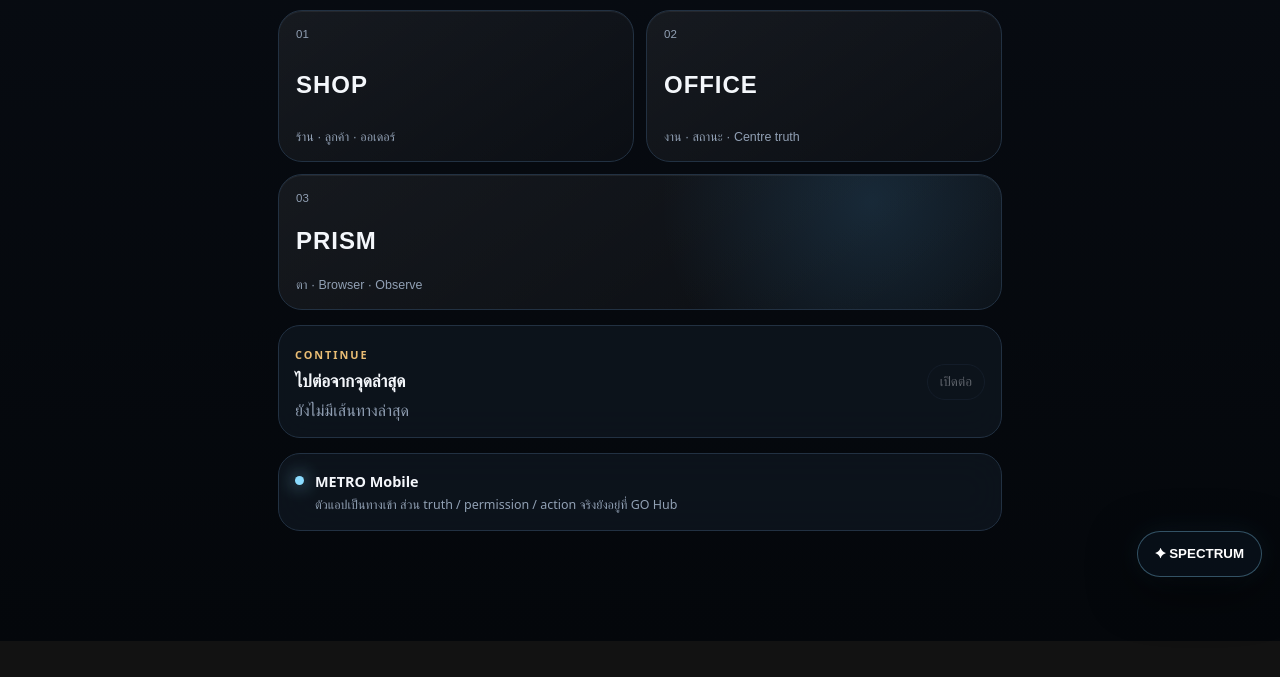
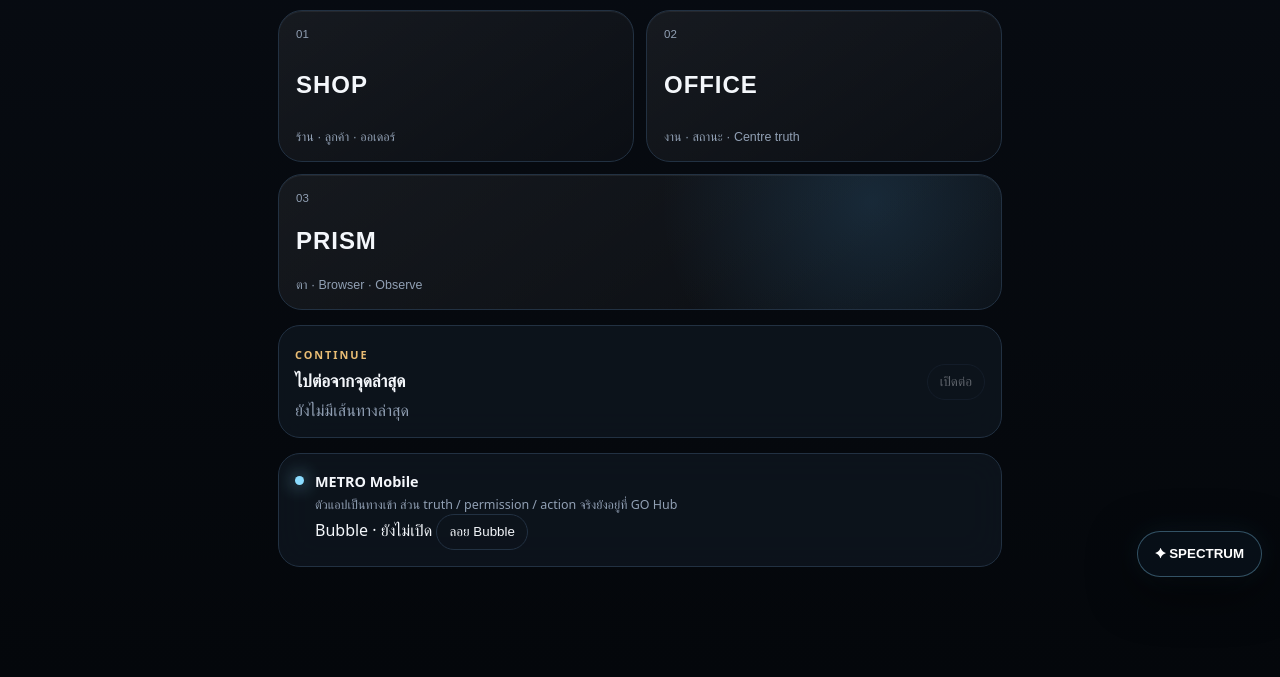
Before and after one commit to pureekangraw-ops/yggmetro-web, a website: page metro-android/www/index.html in a window 1280 px wide. Shown: the part 205-882 px from the top of the page. Before the commit the page ends 846 px from the top, so only its background shows below. Drawn offline with Linux system fonts and the light colour scheme.

Commit message:
GO Hub: update metro-android/www/index.html

```diff
--- a/metro-android/www/index.html
+++ b/metro-android/www/index.html
@@ -35,9 +35,13 @@
 
   <section class="card status">
     <div class="statusDot"></div>
-    <div>
+    <div class="statusCopy">
       <strong>METRO Mobile</strong>
       <p>ตัวแอปเป็นทางเข้า ส่วน truth / permission / action จริงยังอยู่ที่ GO Hub</p>
+      <div class="bubbleRow">
+        <span id="bubbleState">Bubble · ยังไม่เปิด</span>
+        <button id="bubbleToggle" class="ghost">ลอย Bubble</button>
+      </div>
     </div>
   </section>
 
```
